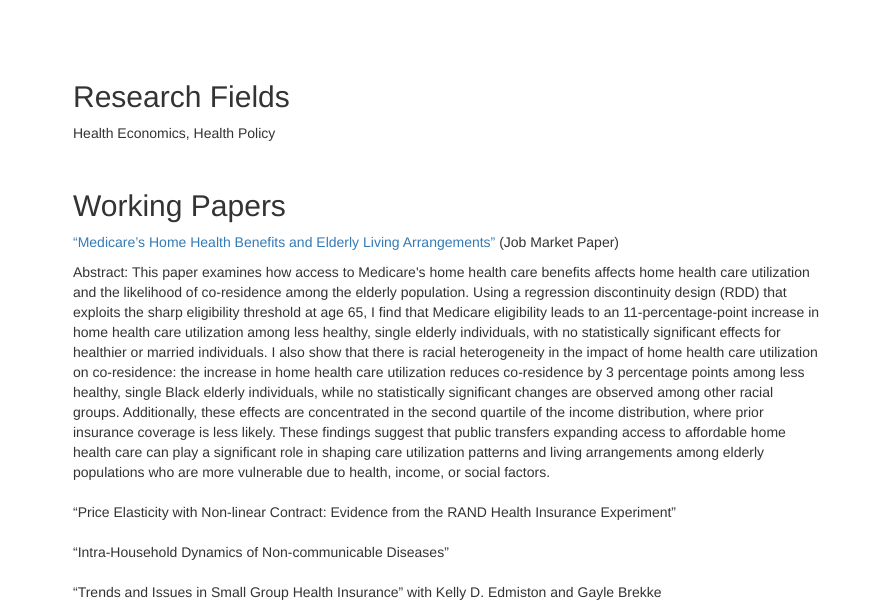
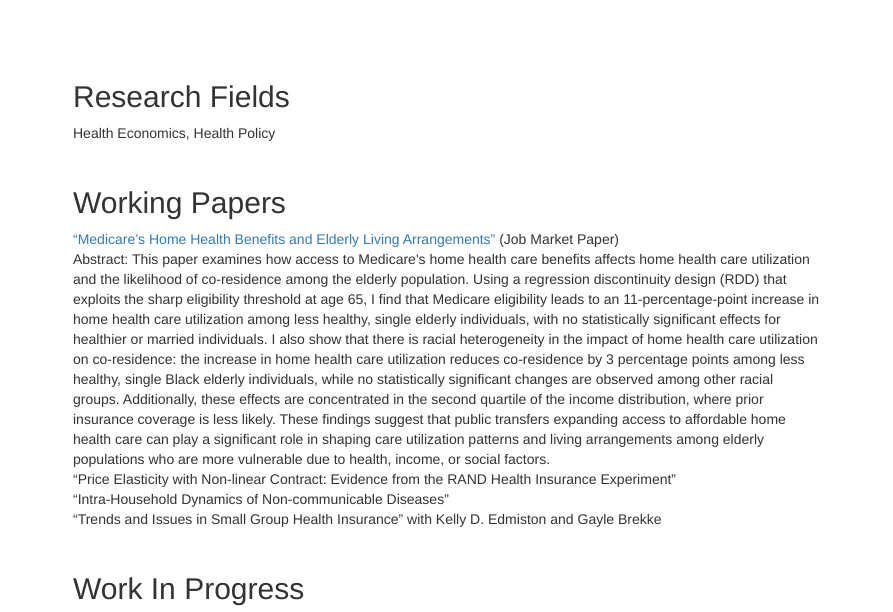
Before and after one commit to ac106/job_market, a plain HTML site: page index.html in a window 1280 px wide. Shown: the top 612 px of the page, 387-1280 px from the left. Drawn offline with nearby package versions, Linux system fonts and the light colour scheme.

Commit message:
Update index.html

```diff
--- a/index.html
+++ b/index.html
@@ -46,16 +46,16 @@ Ph.D., Economics, University of Notre Dame, 2025<br>
 <div class="col">
 <h2 id="research fields">Research Fields</h2>
 <p>Health Economics, Health Policy</p>
-<div style="height:16px;"></div>
+<div style="height:13px;"></div>
 
 <div class="col">
 <h2 id="working papers">Working Papers</h2>
 <p><a href="JMP_Chen.pdf">“Medicare’s Home Health Benefits and Elderly Living Arrangements”</a> (Job Market Paper)<br>
-<p>Abstract: This paper examines how access to Medicare's home health care benefits affects home health care utilization and the likelihood of co-residence among the elderly population. Using a regression discontinuity design (RDD) that exploits the sharp eligibility threshold at age 65, I find that Medicare eligibility leads to an 11-percentage-point increase in home health care utilization among less healthy, single elderly individuals, with no statistically significant effects for healthier or married individuals. I also show that there is racial heterogeneity in the impact of home health care utilization on co-residence: the increase in home health care utilization reduces co-residence by 3 percentage points among less healthy, single Black elderly individuals, while no statistically significant changes are observed among other racial groups. Additionally, these effects are concentrated in the second quartile of the income distribution, where prior insurance coverage is less likely. These findings suggest that public transfers expanding access to affordable home health care can play a significant role in shaping care utilization patterns and living arrangements among elderly populations who are more vulnerable due to health, income, or social factors.<br>
-<br>“Price Elasticity with Non-linear Contract: Evidence from the RAND Health Insurance Experiment”<br>
-<br>“Intra-Household Dynamics of Non-communicable Diseases”<br>
-<br>“Trends and Issues in Small Group Health Insurance” with Kelly D. Edmiston and Gayle Brekke<br>
-</div>
+Abstract: This paper examines how access to Medicare's home health care benefits affects home health care utilization and the likelihood of co-residence among the elderly population. Using a regression discontinuity design (RDD) that exploits the sharp eligibility threshold at age 65, I find that Medicare eligibility leads to an 11-percentage-point increase in home health care utilization among less healthy, single elderly individuals, with no statistically significant effects for healthier or married individuals. I also show that there is racial heterogeneity in the impact of home health care utilization on co-residence: the increase in home health care utilization reduces co-residence by 3 percentage points among less healthy, single Black elderly individuals, while no statistically significant changes are observed among other racial groups. Additionally, these effects are concentrated in the second quartile of the income distribution, where prior insurance coverage is less likely. These findings suggest that public transfers expanding access to affordable home health care can play a significant role in shaping care utilization patterns and living arrangements among elderly populations who are more vulnerable due to health, income, or social factors.<br>
+“Price Elasticity with Non-linear Contract: Evidence from the RAND Health Insurance Experiment”<br>
+“Intra-Household Dynamics of Non-communicable Diseases”<br>
+“Trends and Issues in Small Group Health Insurance” with Kelly D. Edmiston and Gayle Brekke</p>
+<div style="height:13px;"></div>
 
 <div class="col">
 <h2 id="Work In Progress">Work In Progress</h2>
```
